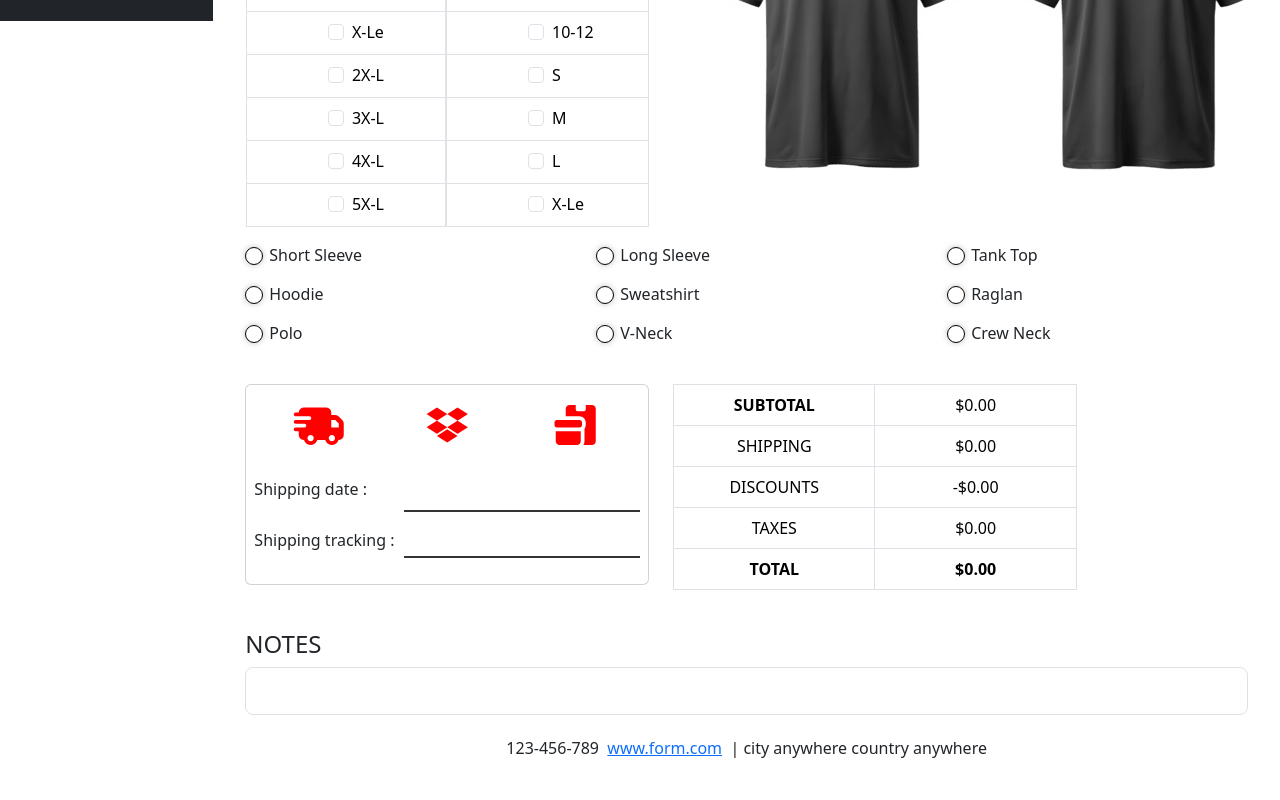
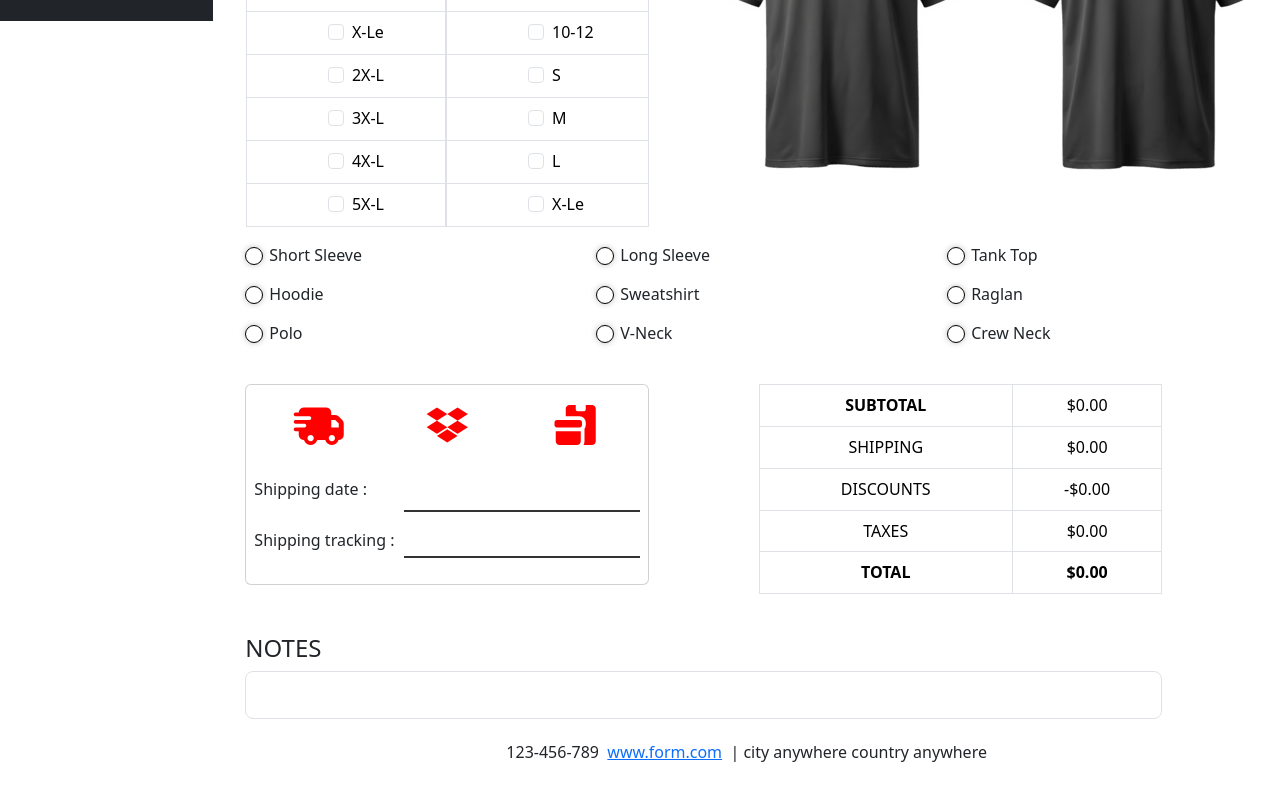
Before and after one commit to verypei/formulir, a React (Create React App) app: page /shirt in a window 1280 px wide. Shown: the part 779-1579 px from the top of the page. Built offline with nearby package versions, Linux system fonts and the light colour scheme.

Commit message:
shirt form done

```diff
--- a/src/pages/shirt.js
+++ b/src/pages/shirt.js
@@ -197,7 +197,7 @@ export default function AppShirt() {
           </Card>
         </div>
 
-        <div className="col-5">
+        <div className="col-5 offset-1">
           <Table bordered className="text-center table-order">
             <tbody>
               <tr>
@@ -232,6 +232,7 @@ export default function AppShirt() {
       </div>
       {/* - ------------------------ NOTES FORM -------------------------- */}
       <div className="row mt-4">
+        <div className="col-11">
           <h4>NOTES</h4>
           <InputGroup size="lg" className="notes-form">
             <Form.Control
@@ -239,6 +240,7 @@ export default function AppShirt() {
               aria-describedby="inputGroup-sizing-sm"
             />
           </InputGroup>
+        </div>
       </div>
       {/* - ------------------------ FOOTER -------------------------- */}
       <div className="row mt-4">
--- a/src/pages/styles/shirt.css
+++ b/src/pages/styles/shirt.css
@@ -159,8 +159,7 @@ justify-content: space-between;
 }
 
 .table-order {
-  width: 100% !important;
-  table-layout: fixed; /* Optional: makes cells evenly spaced */
+  height: 210px;
 }
 
 .shirt-footer{
```
Lines whose indentation alone changed are shown as unchanged.
